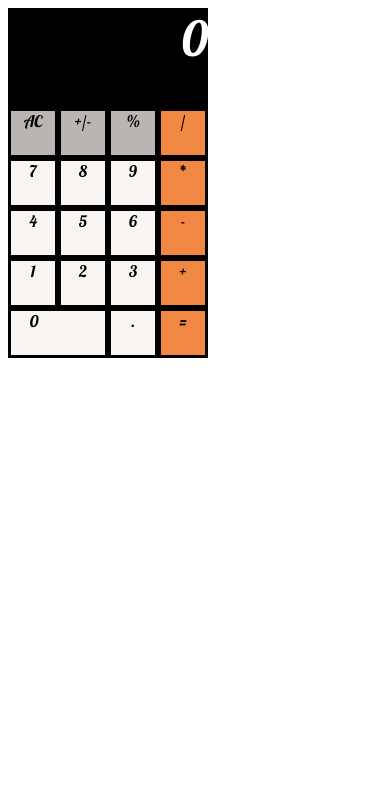
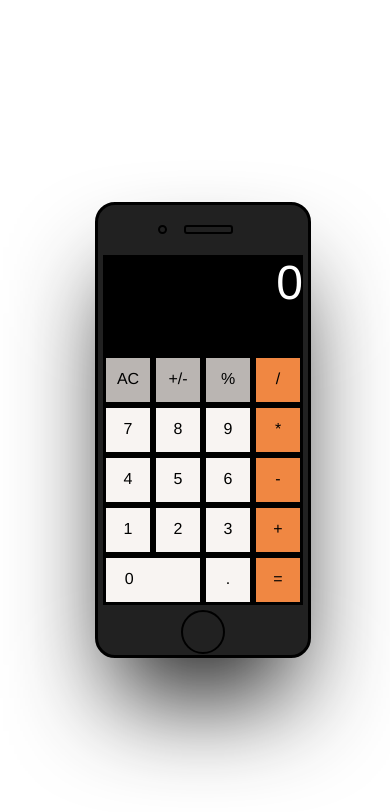
Before and after one commit to richardse08/iphone-calculator, a plain HTML site: page index.html in a window 390 px wide. Drawn offline with nearby package versions, Linux system fonts and the light colour scheme.

Commit message:
Couldn't find a good iPhone background for this app, just made one with CSS

```diff
--- a/index.html
+++ b/index.html
@@ -10,7 +10,14 @@
 
 
 <body>
+	<div id="iphone">
+
+		<div id="camera"></div>
+
+		<div id="speaker"></div>
+
 		<div id="calculator">
+
 			<div class="row">
 				<p class="display target0">0</p>
 				<div class="clear"></div>
@@ -49,5 +56,12 @@
 				<div class="equals orange">=</div>
 				<div class="clear"></div>
 			</div>
+
+		</div> <!-- End calculator div -->
+
+		<div id="home"></div>
+
+		<div id="screen-bottom"></div>
+
 	</div>
 </body>
--- a/style.css
+++ b/style.css
@@ -1,5 +1,56 @@
 .clear {
     clear: both;
+}
+
+#iphone {
+	border: solid;
+	border-color: black;
+	border-width: 3px;
+	height: 450px;
+	width: 210px;
+	border-radius: 20px 20px 20px 20px;
+	box-shadow: 0px 59px 100px -19px #212121;
+	background-color: #212121;
+	margin-left: 50%;
+    margin-top: 50vh;
+    transform: translate(-50%, -50%);
+    position: absolute;
+}
+
+#camera {
+	border: solid;
+	border-color: black;
+	border-width: 2px;
+	border-radius: 50%;
+	height: 5px;
+	width: 5px;
+	margin: 20px 10px 10px 60px;
+	float: left;
+}
+
+#speaker {
+	border: solid;
+	border-color: black;
+	border-width: 2px;
+	border-radius: 3px 3px 3px 3px;
+	height: 5px;
+	width: 45px;
+	margin: 20px 10px 10px 7px;
+	float: left;
+}
+
+#calculator {
+	margin: 50px 5px 5px 5px;
+}
+
+#home {
+	border: solid;
+	border-color: black;
+	border-width: 2px;
+	border-radius: 50%;
+	height: 40px;
+	width: 40px;
+	margin: auto;
 }
 
 .orange {
@@ -16,7 +67,7 @@
 
 p {
     color: white;
-    font-family: lobster;
+    font-family: helvetica;
     font-size: 48px;
     border: solid;
     margin-top: auto;
@@ -25,12 +76,14 @@ p {
 
 .number, .event-button, .clearout, .equals, .grey {
     float: left;
-    font-family: lobster;
+    font-family: helvetica;
     text-align: center;
+	padding-top: 12px;
     height: 50px;
     width: 50px;
     border: solid;
     box-sizing: border-box;
+
 }
 
 .display {
@@ -52,7 +105,7 @@ p {
     padding-left: 18.75px;
     text-align: left;
     float: left;
-    font-family: lobster;
+    font-family: helvetica;
 }
 
 .highlight {
```
Lines whose indentation alone changed are shown as unchanged.
